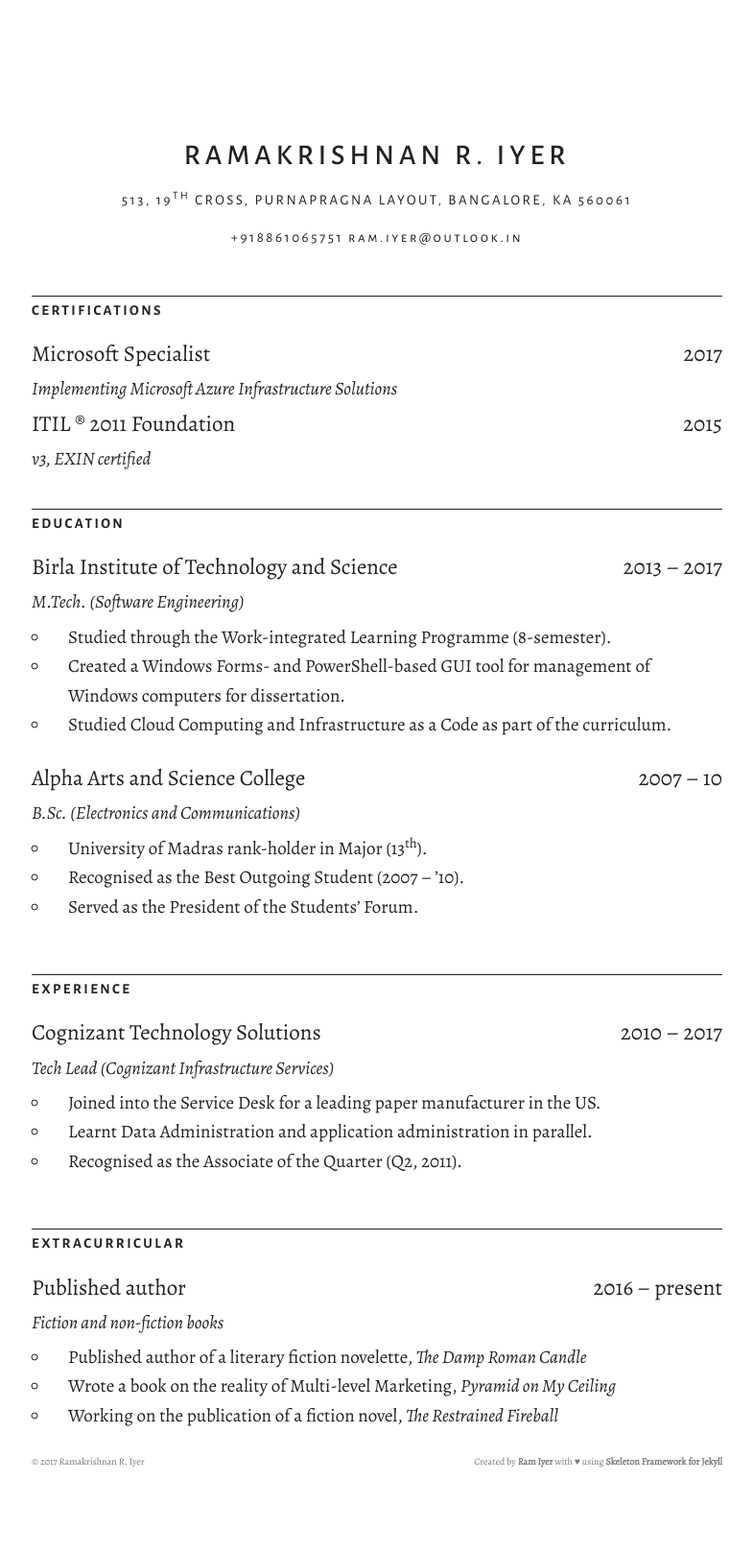
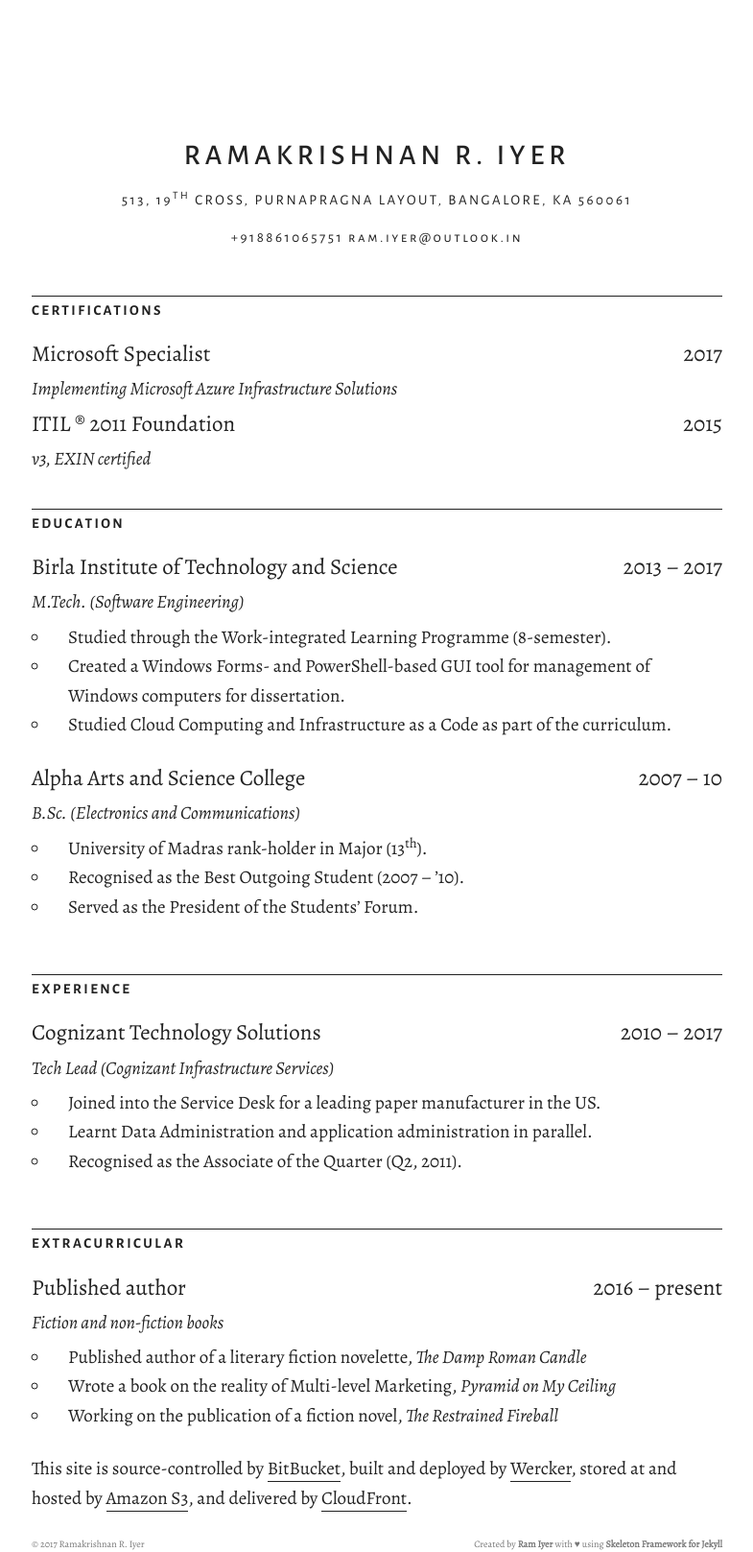
Before and after one commit to theramiyer/resume, a Jekyll site: the page built from index.html, in a window 1280 px wide. Shown: the whole page at 96% size, without its empty margins (247-1032 px from the left). Built offline with Jekyll 4.4.1, drawn with Linux system fonts in a browser that asks for light colours; before the commit the page ends 1531 px from its top, so only the background shows below that.

Commit message:
Add how site was built and all

```diff
--- a/index.html
+++ b/index.html
@@ -17,5 +17,9 @@ layout: default
 
     {% include loop.html %}
 
+    <p>
+      This site is source-controlled by <a href="https://bitbucket.org">BitBucket</a>, built and deployed by <a href="https://app.wercker.com">Wercker</a>, stored at and hosted by <a href="https://aws.amazon.com/s3">Amazon&nbsp;S3</a>, and delivered by <a href="https://aws.amazon.com/cloudfront">CloudFront</a>.
+    </p>
+
 <!-- End Document
   –––––––––––––––––––––––––––––––––––––––––––––––––– -->
```
